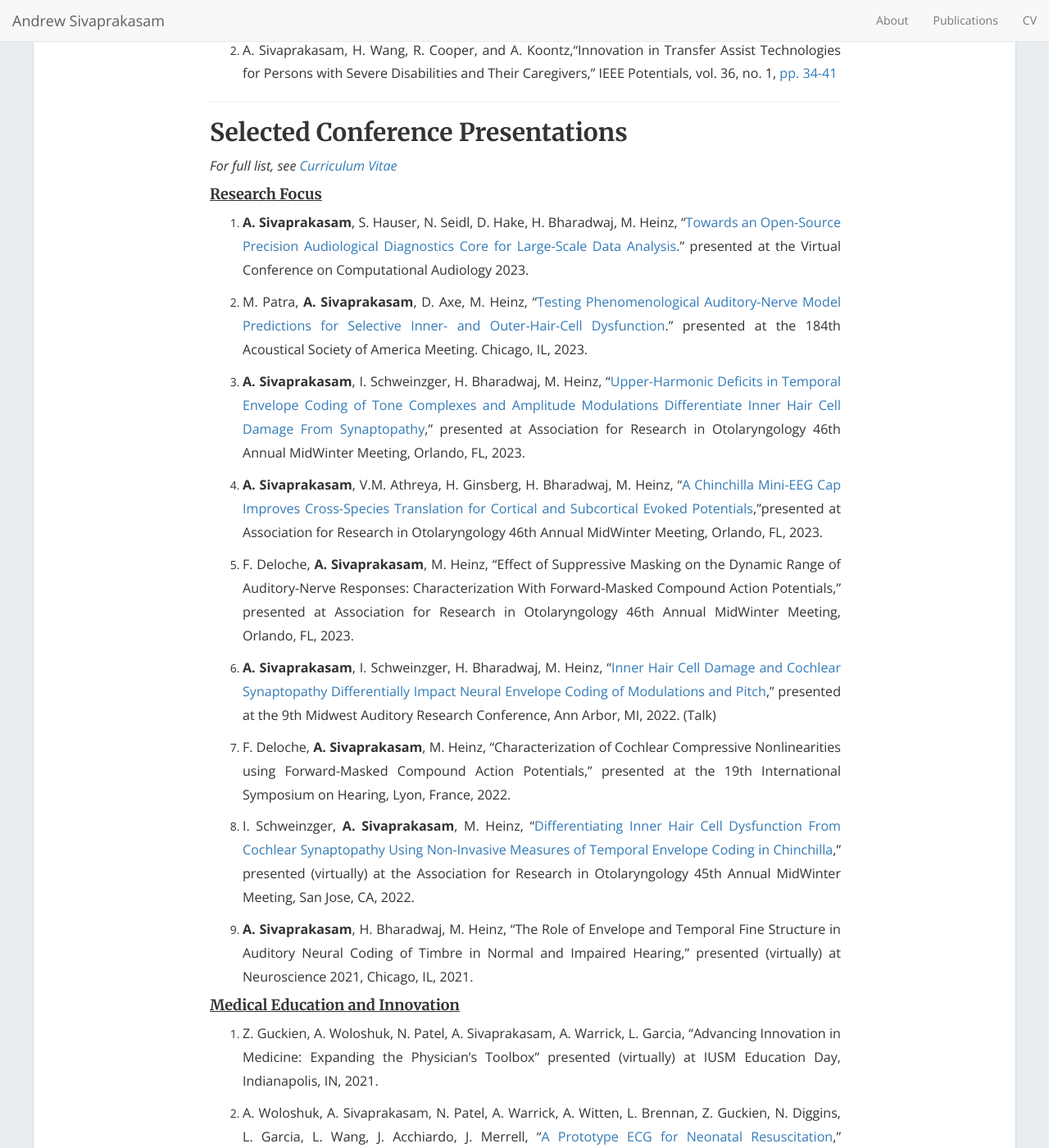
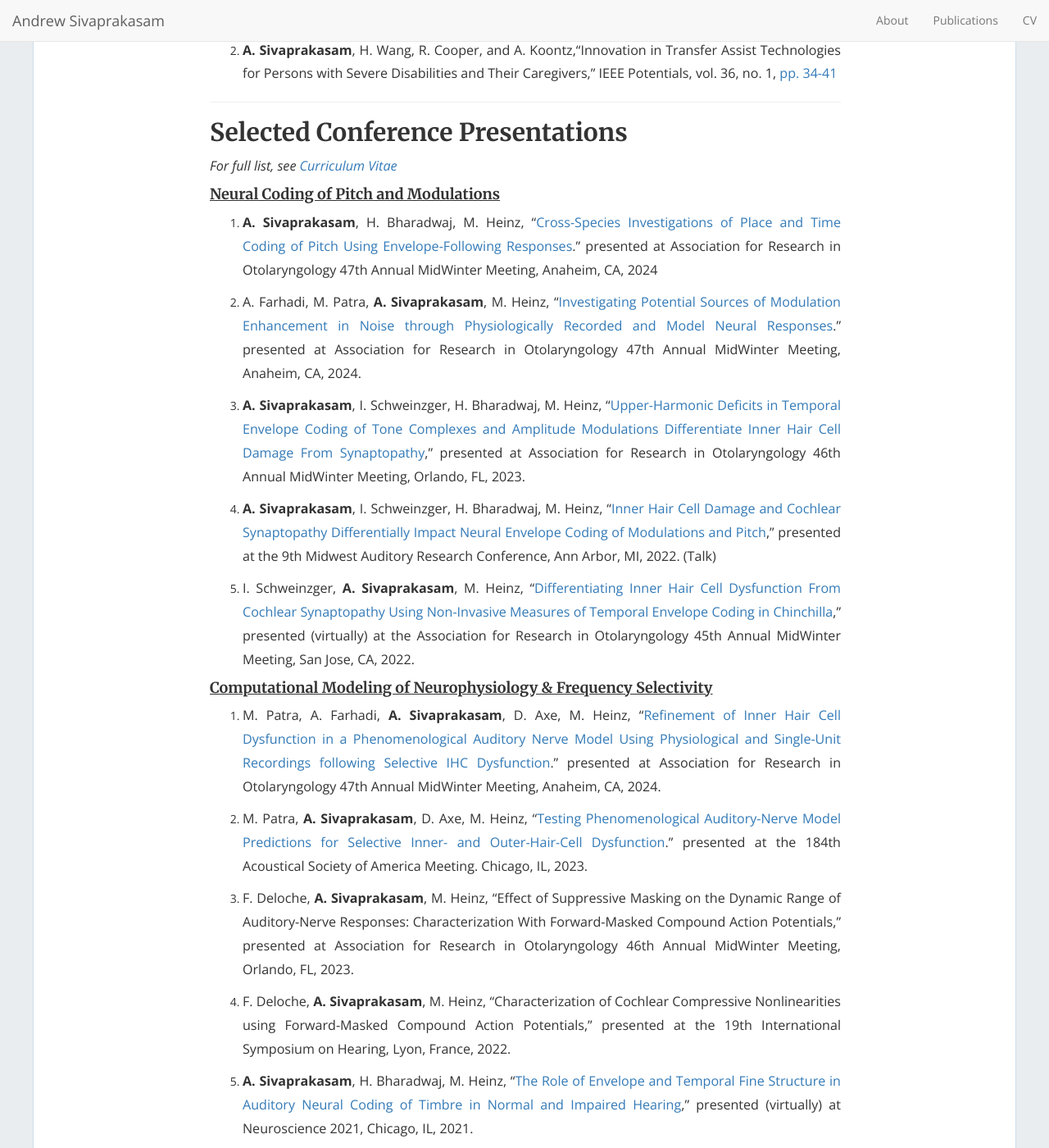
Before and after one commit to sivaprakasaman/sivaprakasaman.github.io, a Jekyll site: the page built from publications.md, in a window 1280 px wide and 1400 px high, scrolled down 264 px. Shown: the whole window at 82% size. Built offline with Jekyll 4.4.1, drawn with Linux system fonts in a browser that asks for light colours; nearby versions of some CDN libraries; some of the changed text lies outside the part shown.

Commit message:
updating references page to link posters

```diff
--- a/publications.md
+++ b/publications.md
@@ -10,9 +10,9 @@ permalink: /publications/
 
 ## Publications
 
-1. F. Deloche, S. Parida, **A. Sivaprakasam**, M. Heinz, “Estimation of Cochlear Frequency Selectivity Using a Convolution Model of Forward-Masked Compound Action Potentials,” bioRxiv 2022.04.15.487700; DOI: [10.1101/2022.04.15.487700](https://www.biorxiv.org/content/10.1101/2022.04.15.487700v1)
+1. F. Deloche, S. Parida, **A. Sivaprakasam**, M. Heinz,“Estimation of Cochlear Frequency Selectivity Using a Convolution Model of Forward-Masked Compound Action Potentials,” Journal of the Association for Research in Otolaryngology (2024). DOI:  [10.1007/s10162-023-00922-1](https://doi.org/10.1007/s10162-023-00922-1)
 
-2. A. Sivaprakasam, H. Wang, R. Cooper, and A. Koontz,“Innovation in Transfer Assist Technologies for Persons with Severe Disabilities and Their Caregivers,” IEEE Potentials, vol. 36, no. 1, [pp. 34-41](https://ieeexplore.ieee.org/document/7814381?reload=true)
+2. **A. Sivaprakasam**, H. Wang, R. Cooper, and A. Koontz,“Innovation in Transfer Assist Technologies for Persons with Severe Disabilities and Their Caregivers,” IEEE Potentials, vol. 36, no. 1, [pp. 34-41](https://ieeexplore.ieee.org/document/7814381?reload=true)
 
 ---
 
@@ -20,28 +20,40 @@ permalink: /publications/
 
 *For full list, see [Curriculum Vitae](http://sivaprakasaman.github.io/cv)*
 
-#### <u>Research Focus</u>
+#### <u>Neural Coding of Pitch and Modulations</u>
 
-1. **A. Sivaprakasam**, S. Hauser, N. Seidl, D. Hake, H. Bharadwaj, M. Heinz, “[Towards an Open-Source Precision Audiological Diagnostics Core for Large-Scale Data Analysis](https://youtu.be/nibZOeDtV08).” presented at the Virtual Conference on Computational Audiology 2023.
+1. **A. Sivaprakasam**, H. Bharadwaj, M. Heinz, “[Cross-Species Investigations of Place and Time Coding of Pitch Using Envelope-Following Responses](https://sivaprakasaman.github.io/docs/Sivaprakasam_ARO_2024_PitchEFR_forSubmission.pdf).” presented at Association for Research in Otolaryngology 47th Annual MidWinter Meeting, Anaheim, CA, 2024
+
+2. A. Farhadi, M. Patra, **A. Sivaprakasam**, M. Heinz, “[Investigating Potential Sources of Modulation Enhancement in Noise through Physiologically Recorded and Model Neural Responses](https://sivaprakasaman.github.io/docs/ARO24_AF_ModulationEnhancement.pdf).” presented at Association for Research in Otolaryngology 47th Annual MidWinter Meeting, Anaheim, CA, 2024.
+
+3. **A. Sivaprakasam**, I. Schweinzger, H. Bharadwaj, M. Heinz, “[Upper-Harmonic Deficits in Temporal Envelope Coding of Tone Complexes and Amplitude Modulations Differentiate Inner Hair Cell Damage From Synaptopathy](https://sivaprakasaman.github.io/docs/Sivaprakasam_ARO_IHC_TTS_2023.pdf),” presented at Association for Research in Otolaryngology 46th Annual MidWinter Meeting, Orlando, FL, 2023.
+
+4. **A. Sivaprakasam**, I. Schweinzger, H. Bharadwaj, M. Heinz, “[Inner Hair Cell Damage and Cochlear Synaptopathy Differentially Impact Neural Envelope Coding of Modulations and Pitch](https://sivaprakasaman.github.io/docs/Sivaprakasam_MARC_Talk_22.pdf),” presented at the 9th Midwest Auditory Research Conference, Ann Arbor, MI, 2022. (Talk)
+
+5. I. Schweinzger, **A. Sivaprakasam**, M. Heinz, “[Differentiating Inner Hair Cell Dysfunction From Cochlear Synaptopathy Using Non-Invasive Measures of Temporal Envelope Coding in Chinchilla](https://sivaprakasaman.github.io/docs/ARO_2022_Poster_FinalDraft.pdf),” presented (virtually) at the Association for Research in Otolaryngology 45th Annual MidWinter Meeting, San Jose, CA, 2022.
+
+#### <u>Computational Modeling of Neurophysiology & Frequency Selectivity</u>
+
+1. M. Patra, A. Farhadi, **A. Sivaprakasam**, D. Axe, M. Heinz, “[Refinement of Inner Hair Cell Dysfunction in a Phenomenological Auditory Nerve Model Using Physiological and Single-Unit Recordings following Selective IHC Dysfunction](https://sivaprakasaman.github.io/docs/ARO2024_MP_ANModel_CIHC_DC.pdf).” presented at Association for Research in Otolaryngology 47th Annual MidWinter Meeting, Anaheim, CA, 2024.
 
 2. M. Patra, **A. Sivaprakasam**, D. Axe, M. Heinz, “[Testing Phenomenological Auditory-Nerve Model Predictions for Selective Inner- and Outer-Hair-Cell Dysfunction](https://sivaprakasaman.github.io/docs/ASA2023_MP_AS_PRINT.pdf).” presented at the 184th Acoustical Society of America Meeting. Chicago, IL, 2023.
 
-3. **A. Sivaprakasam**, I. Schweinzger, H. Bharadwaj, M. Heinz, “[Upper-Harmonic Deficits in Temporal Envelope Coding of Tone Complexes and Amplitude Modulations Differentiate Inner Hair Cell Damage From Synaptopathy](https://sivaprakasaman.github.io/docs/Sivaprakasam_ARO_IHC_TTS_2023.pdf),” presented at Association for Research in Otolaryngology 46th Annual MidWinter Meeting, Orlando, FL, 2023.
+3. F. Deloche, **A. Sivaprakasam**, M. Heinz, “Effect of Suppressive Masking on the Dynamic Range of Auditory-Nerve Responses: Characterization With Forward-Masked Compound Action Potentials,” presented at Association for Research in Otolaryngology 46th Annual MidWinter Meeting, Orlando, FL, 2023.
 
-4. **A. Sivaprakasam**, V.M. Athreya, H. Ginsberg, H. Bharadwaj, M. Heinz, “[A Chinchilla Mini-EEG Cap Improves Cross-Species Translation for Cortical and Subcortical Evoked Potentials](https://sivaprakasaman.github.io/docs/Sivaprakasam_Mysore_Athreya_EEG_MiniCapPoster.pdf),"presented at Association for Research in Otolaryngology 46th Annual MidWinter Meeting, Orlando, FL, 2023.
+4. F. Deloche, **A. Sivaprakasam**, M. Heinz, “Characterization of Cochlear Compressive Nonlinearities using Forward-Masked Compound Action Potentials,” presented at the 19th International Symposium on Hearing, Lyon, France, 2022.
 
-5. F. Deloche, **A. Sivaprakasam**, M. Heinz, “Effect of Suppressive Masking on the Dynamic Range of Auditory-Nerve Responses: Characterization With Forward-Masked Compound Action Potentials,” presented at Association for Research in Otolaryngology 46th Annual MidWinter Meeting, Orlando, FL, 2023.
+5. **A. Sivaprakasam**, H. Bharadwaj, M. Heinz, “[The Role of Envelope and Temporal Fine Structure in Auditory Neural Coding of Timbre in Normal and Impaired Hearing](https://github.com/sivaprakasaman/Timbre_SfN_2021),” presented (virtually) at Neuroscience 2021, Chicago, IL, 2021.
 
-6. **A. Sivaprakasam**, I. Schweinzger, H. Bharadwaj, M. Heinz, “[Inner Hair Cell Damage and Cochlear Synaptopathy Differentially Impact Neural Envelope Coding of Modulations and Pitch](https://sivaprakasaman.github.io/docs/Sivaprakasam_MARC_Talk_22.pdf),” presented at the 9th Midwest Auditory Research Conference, Ann Arbor, MI, 2022. (Talk)
+#### <u>Translational Research & Large-Scale Data Analysis</u>
 
-7. F. Deloche, **A. Sivaprakasam**, M. Heinz, “Characterization of Cochlear Compressive Nonlinearities using Forward-Masked Compound Action Potentials,” presented at the 19th International Symposium on Hearing, Lyon, France, 2022.
+1. V.M. Athreya, **A. Sivaprakasam**, H. Ginsberg, H. Bharadwaj, M. Heinz, “[Pioneering Cortical Assays of Gap Detection to Explore Temporal Processing in Chinchilla using a Multi-Channel Mini-EEG Cap](https://sivaprakasaman.github.io/docs/ARO2024_VMA_ChinEEG.pdf).” presented at Association for Research in Otolaryngology 47th Annual MidWinter Meeting, Anaheim, CA, 2024.
 
-8. I. Schweinzger, **A. Sivaprakasam**, M. Heinz, “[Differentiating Inner Hair Cell Dysfunction From Cochlear Synaptopathy Using Non-Invasive Measures of Temporal Envelope Coding in Chinchilla](https://sivaprakasaman.github.io/docs/ARO_2022_Poster_FinalDraft.pdf),” presented (virtually) at the Association for Research in Otolaryngology 45th Annual MidWinter Meeting, San Jose, CA, 2022.
+2. **A. Sivaprakasam**, S. Hauser, N. Seidl, D. Hake, H. Bharadwaj, M. Heinz, “[Towards an Open-Source Precision Audiological Diagnostics Core for Large-Scale Data Analysis](https://youtu.be/nibZOeDtV08).” presented at the Virtual Conference on Computational Audiology 2023.
 
-9. **A. Sivaprakasam**, H. Bharadwaj, M. Heinz, “The Role of Envelope and Temporal Fine Structure in Auditory Neural Coding of Timbre in Normal and Impaired Hearing,” presented (virtually) at Neuroscience 2021, Chicago, IL, 2021.
+3. **A. Sivaprakasam**, V.M. Athreya, H. Ginsberg, H. Bharadwaj, M. Heinz, “[A Chinchilla Mini-EEG Cap Improves Cross-Species Translation for Cortical and Subcortical Evoked Potentials](https://sivaprakasaman.github.io/docs/Sivaprakasam_Mysore_Athreya_EEG_MiniCapPoster.pdf),"presented at Association for Research in Otolaryngology 46th Annual MidWinter Meeting, Orlando, FL, 2023.
 
 #### <u>Medical Education and Innovation</u>
 
-1. Z. Guckien, A. Woloshuk, N. Patel, A. Sivaprakasam, A. Warrick, L. Garcia, “Advancing Innovation in Medicine: Expanding the Physician’s Toolbox” presented (virtually) at IUSM Education Day, Indianapolis, IN, 2021.
+1. Z. Guckien, A. Woloshuk, N. Patel, **A. Sivaprakasam**, A. Warrick, L. Garcia, “Advancing Innovation in Medicine: Expanding the Physician’s Toolbox” presented (virtually) at IUSM Education Day, Indianapolis, IN, 2021.
 
-2. A. Woloshuk, A. Sivaprakasam, N. Patel, A. Warrick, A. Witten, L. Brennan, Z. Guckien, N. Diggins, L. Garcia, L. Wang, J. Acchiardo, J. Merrell, “[A Prototype ECG for Neonatal Resuscitation](https://youtu.be/thIokzKTyOE),” presented (virtually) at the IUSM Student Research Symposium, Indianapolis, IN, 2020:
+2. A. Woloshuk, **A. Sivaprakasam**, N. Patel, A. Warrick, A. Witten, L. Brennan, Z. Guckien, N. Diggins, L. Garcia, L. Wang, J. Acchiardo, J. Merrell, “A Prototype ECG for Neonatal Resuscitation,” presented (virtually) at the IUSM Student Research Symposium, Indianapolis, IN, 2020:
```
